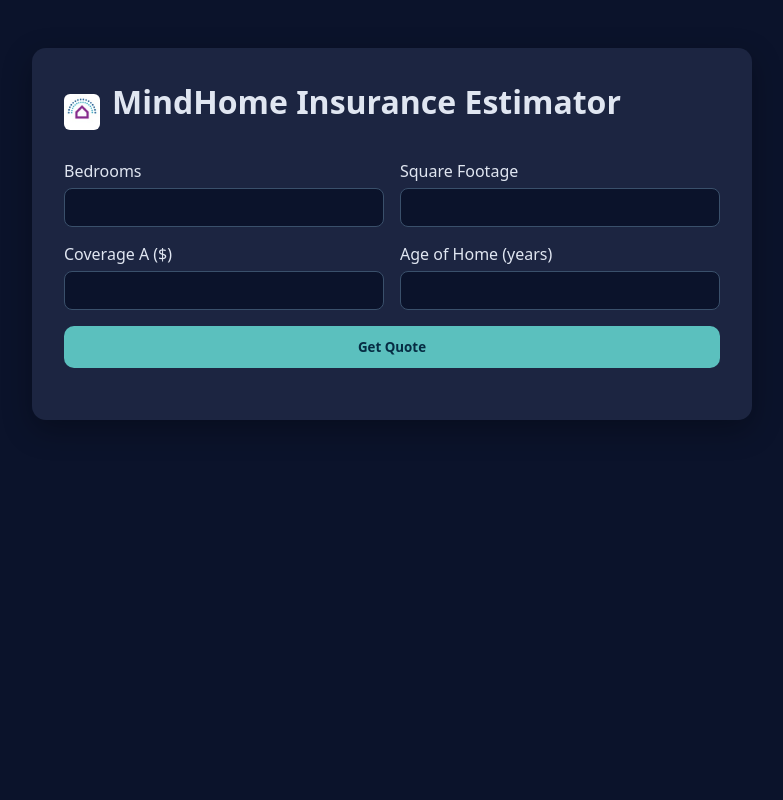
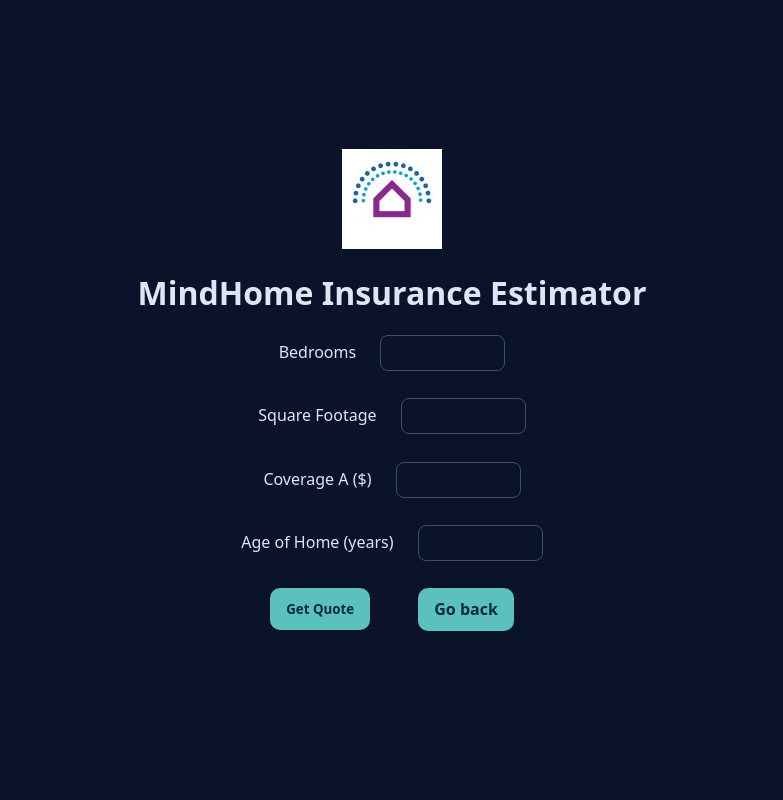
Before and after one commit to gabholli/premium-app-gabholli-version, a Flask app: page / in a window 1280 px wide. Shown: the whole page, without its empty margins (248-1031 px from the left). Run offline with Flask 2, Linux system fonts and the light colour scheme.

Commit message:
Updated css and html files

```diff
--- a/static/style.css
+++ b/static/style.css
@@ -3,7 +3,7 @@
     font-family: system-ui, -apple-system, Segoe UI, Roboto, Arial, sans-serif;
 }
 
-body {
+/* body {
     margin: 0;
     background: #0b132b;
     color: #e0e6f1;
@@ -72,4 +72,84 @@ button:hover {
 .result {
     margin-top: 1.25rem;
     font-size: 1.15rem;
+} */
+
+body {
+    padding: 0;
+    margin: 0;
+    background: #0b132b;
+    color: #e0e6f1;
 }
+
+.container {
+    display: flex;
+    flex-direction: column;
+    justify-content: center;
+    align-items: center;
+    min-height: 100dvh;
+}
+
+.brand {
+    display: flex;
+    flex-direction: column;
+    justify-content: center;
+    align-items: center;
+}
+
+.logo {
+    height: 100px;
+}
+
+.brand h1 {
+    text-align: center;
+}
+
+#quote-form {
+    display: flex;
+    flex-direction: column;
+    justify-content: center;
+    align-items: center;
+    row-gap: 1.7em;
+}
+
+.form input {
+    padding: 0.6em 0.7em;
+    border-radius: 8px;
+    border: 1px solid #3a506b;
+    background: #0b132b;
+    color: #fff;
+    margin-left: 1.5em;
+    width: 125px;
+}
+
+button,
+a {
+    padding: 0.75rem 1rem;
+    border: none;
+    border-radius: 10px;
+    background: #5bc0be;
+    color: #062c43;
+    cursor: pointer;
+    font-weight: 700;
+}
+
+a {
+    padding: 0.65rem 1rem;
+    text-decoration: none;
+}
+
+.form-button-and-link-container {
+    display: flex;
+    justify-content: center;
+    align-items: center;
+    column-gap: 3em;
+}
+
+button:hover {
+    background: #6bd4d2;
+}
+
+.result {
+    margin-top: 1.25rem;
+    font-size: 1.15rem;
+}
--- a/templates/index.html
+++ b/templates/index.html
@@ -32,7 +32,11 @@
         Age of Home (years)
         <input type="number" name="Age of Home" min="0" step="1" required />
       </label>
-      <button type="submit">Get Quote</button>
+      <div class="form-button-and-link-container">
+        <button type="submit">Get Quote</button>
+        <a href="javascript:history.go(-1)">Go back</a>
+      </div>
+
     </form>
 
     <div id="result" class="result" aria-live="polite"></div>
```
